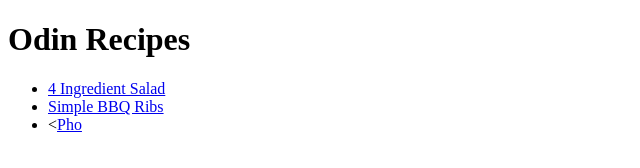
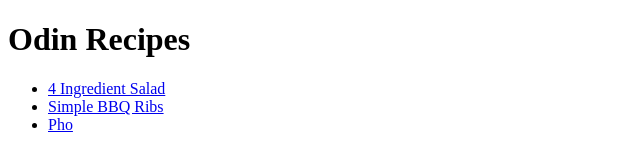
Before and after one commit to basuonne/odin-recipes, a plain HTML site: page index.html in a window 1280 px wide. Shown: the full height of the page, 0-640 px from the left. Drawn offline with Linux system fonts and the light colour scheme.

Commit message:
fix typo

```diff
--- a/index.html
+++ b/index.html
@@ -10,7 +10,7 @@
     <ul>
         <li><a href="recipes/4-ingredient-salad.html">4 Ingredient Salad</a></li>
         <li><a href="recipes/Simple BBQ Ribs.html">Simple BBQ Ribs</a></li>
-        <li><<a href="recipes/Pho.html">Pho</a></li>
+        <li><a href="recipes/Pho.html">Pho</a></li>
     </ul>
 </body>
 </html>
```
